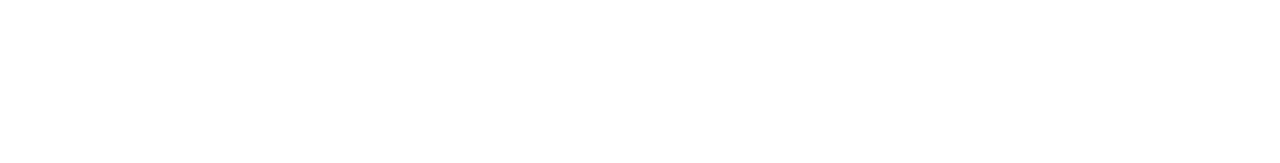
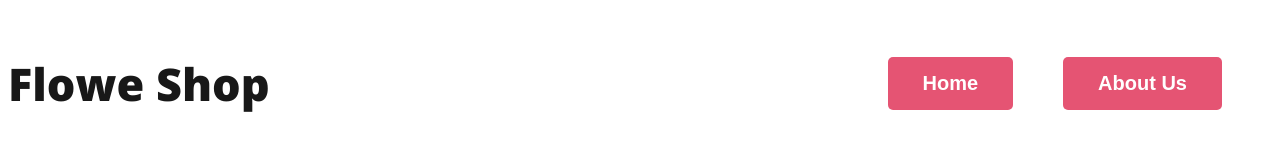
Before and after one commit to AsifMahmud11/1st_Assignment, a plain HTML site: page index.html in a window 1280 px wide. Drawn offline with nearby package versions, Linux system fonts and the light colour scheme.

Commit message:
added nav

```diff
--- a/index.html
+++ b/index.html
@@ -4,10 +4,24 @@
     <meta charset="UTF-8">
     <meta name="viewport" content="width=device-width, initial-scale=1.0">
     <title>My First Assignment</title>
+
+    <link rel="preconnect" href="https://fonts.googleapis.com">
+<link rel="preconnect" href="https://fonts.gstatic.com" crossorigin>
+<link href="https://fonts.googleapis.com/css2?family=Open+Sans:ital,wght@0,700;0,800;1,400&display=swap" rel="stylesheet">
+
+<link rel="stylesheet" href="styles/styles.css">
+
+
 </head>
 <body>
     <header>
-
+   <nav>
+   <h3 class="nav-title">Flowe Shop</h3>
+   <ul>
+     <li><button class="btn-primary">Home</button></li>
+     <li><button class="btn-primary">About Us</button></li>
+   </ul>
+    </nav>
 
     </header>
     <main>
--- /dev/null
+++ b/styles/styles.css
@@ -0,0 +1,45 @@
+body{
+
+    font-family: 'Open Sans', sans-serif;
+}
+
+.text-primary{
+  color: #E55473;
+
+}
+.btn-primary{
+ border-radius: 5px;
+ background: #E55473;
+ border: 0;
+ color: white;
+font-size: 20px;
+font-weight: 700;
+padding: 15px 35px;
+
+}
+nav {
+
+display: flex;
+justify-content: space-between;
+align-items: center;
+
+}
+.nav-title{
+    color: #181818;
+    font-size: 45px ;
+    font-weight: 800;
+
+}
+nav > ul {
+    display: flex;
+    align-items: center;
+}
+nav li {
+list-style: none;
+margin-right: 50px ;
+
+}
+nav{
+    text-decoration: none;
+    color: #181818;
+}
```
Also changed, not shown: 1 other file.
